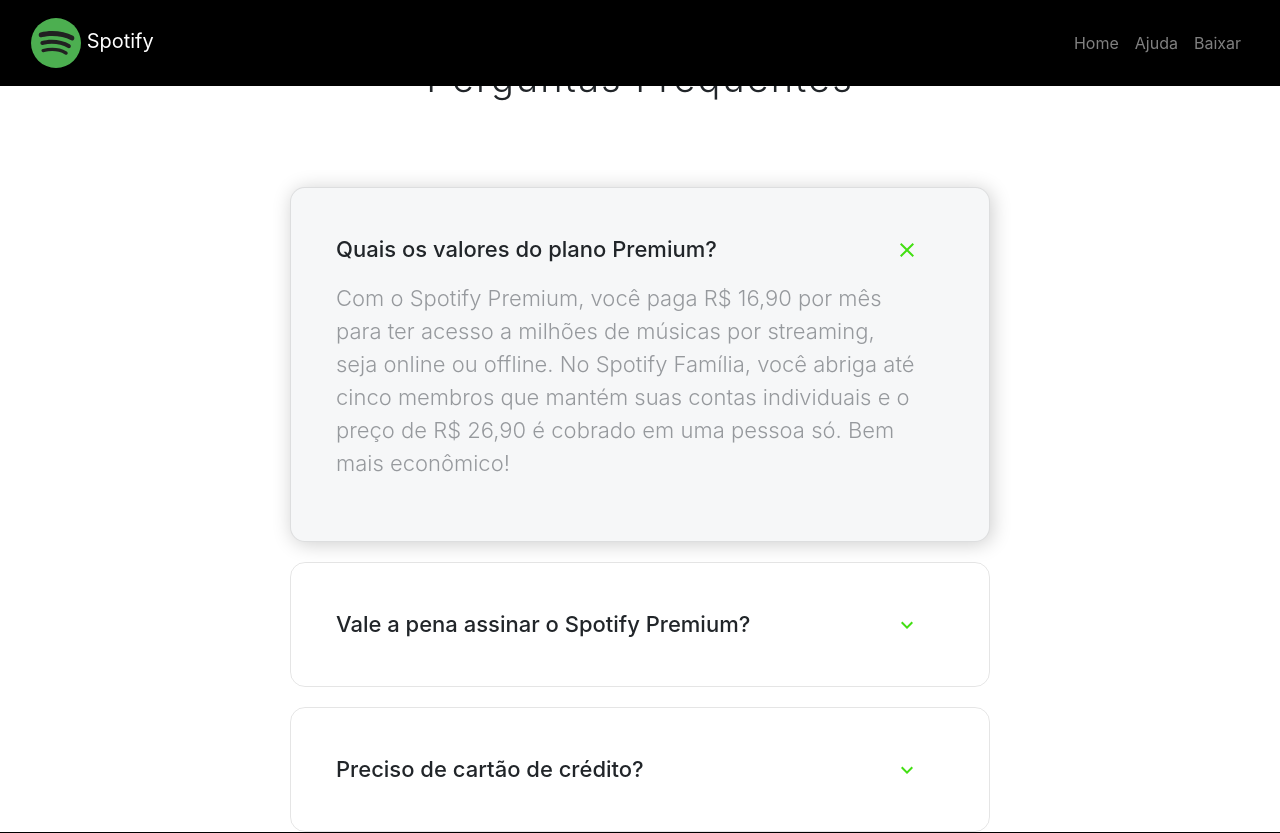
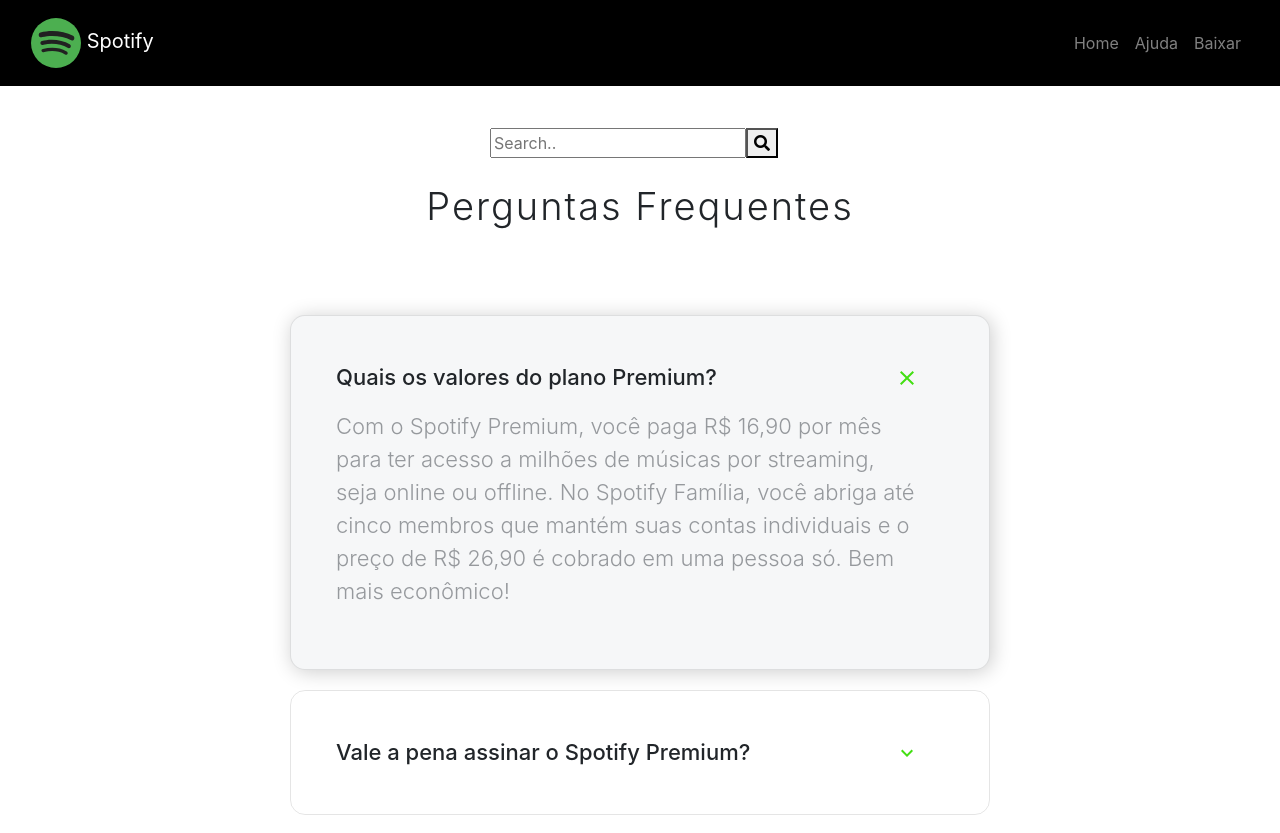
Before and after one commit to MatheusR1/SpotifyClone, an Angular app: page /help in a window 1280 px wide. Shown: the top 833 px of the page. Built offline with nearby package versions, Linux system fonts and the light colour scheme.

Commit message:
fix margin

```diff
--- a/src/app/help-page/help-page.component.css
+++ b/src/app/help-page/help-page.component.css
@@ -87,3 +87,8 @@ details[open] .control-icon-close {
 details[open] .control-icon-expand {
   display: none;
 }
+
+#imgpos {
+  margin-bottom:8rem;
+  margin-top:8rem;
+}
--- a/src/app/help-page/help-page.component.html
+++ b/src/app/help-page/help-page.component.html
@@ -1,10 +1,10 @@
 
-<form class="example" action="/action_page.php" style="margin:auto;max-width:300px">
+<div id="imgpos"><form class="example" action="/action_page.php" style="margin:auto;max-width:300px">
   <input type="text" placeholder="Search.." name="search2">
   <button type="submit"><i class="fa fa-search"></i></button>
 </form>
 
-<h2>Perguntas Frequentes</h2>
+<h2><p>Perguntas Frequentes</p></h2>
 
 <div style="visibility: hidden; position: absolute; width: 0px; height: 0px;">
   <svg xmlns="http://www.w3.org/2000/svg">
@@ -44,3 +44,5 @@
   </summary>
   <p>Não! Além da possibilidade de assinatura por cartão, você também pode optar por comprar nossos cartões pré pago! </p>
 </details>
+
+</div>
```
